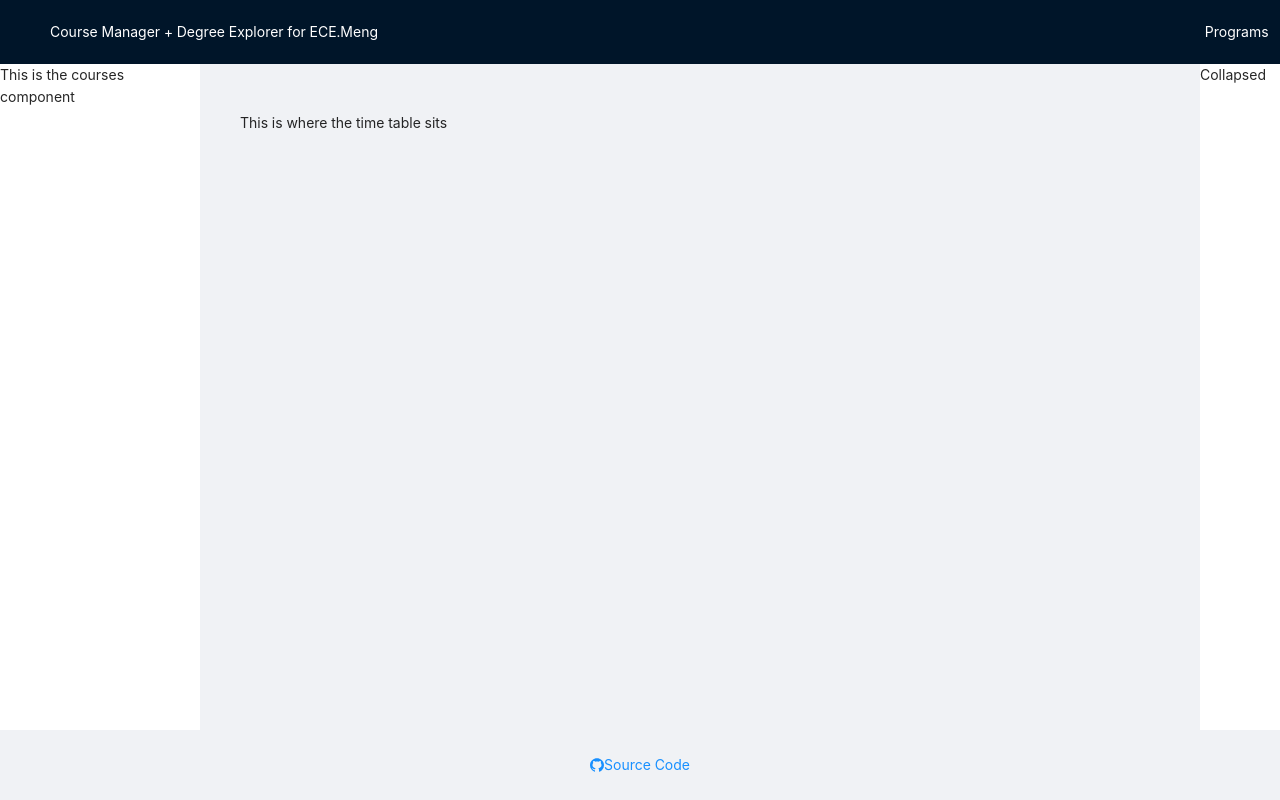
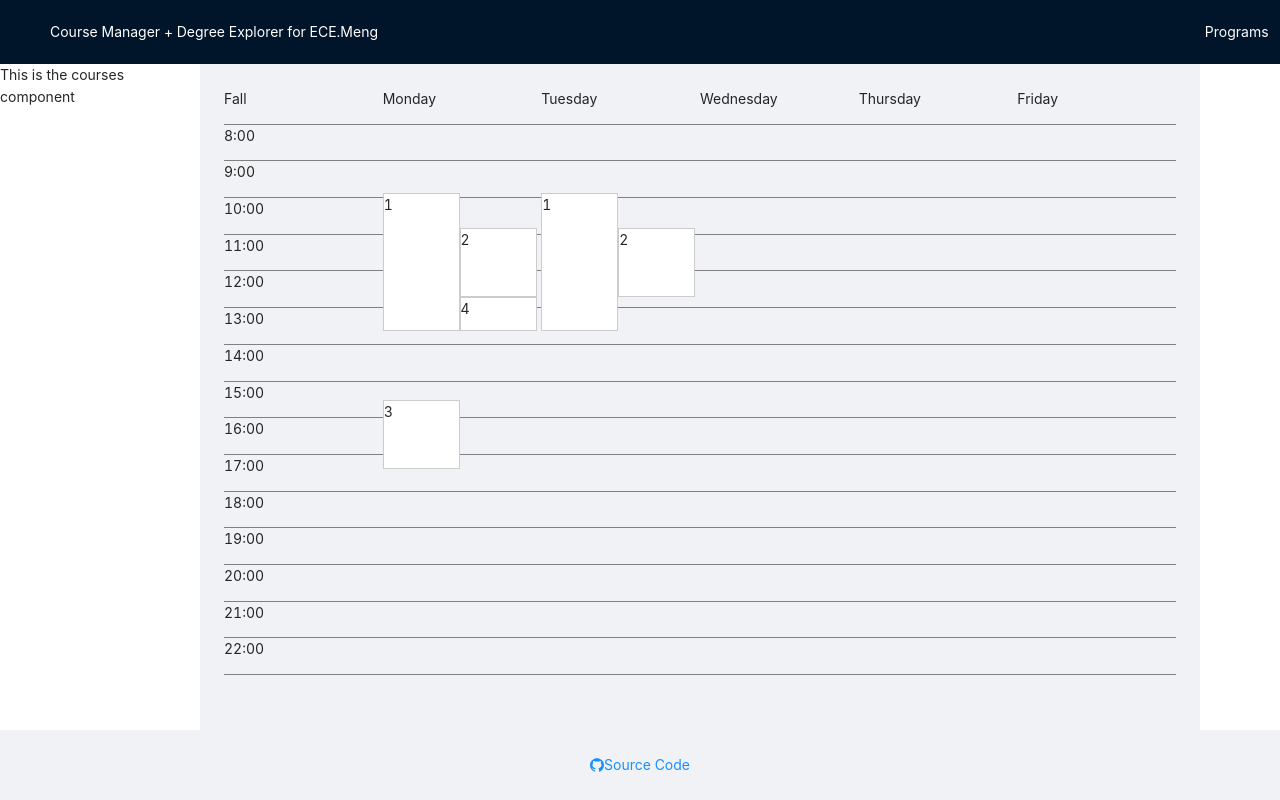
Before and after one commit to cz2h/mengf, a React (Create React App) app: page / in a window 1280 px wide. Built offline with nearby package versions, Linux system fonts and the light colour scheme.

Commit message:
init calendar

```diff
--- a/src/App.css
+++ b/src/App.css
@@ -16,7 +16,7 @@
 }
 
 .site-layout .site-layout-background {
-  background: #fff;
+  background: white;
 }
 
 .customize-header {
--- a/src/App.js
+++ b/src/App.js
@@ -7,6 +7,7 @@ import { Provider } from "react-redux";
 import store from "./redux/store";
 
 import ConnectedProgram from "./programs";
+import Calanedar from "./calendar";
 const { Header, Sider, Content, Footer } = Layout;
 
 function App() {
@@ -34,12 +35,11 @@ function App() {
             <Content
               className="site-layout-background"
               style={{
-                margin: "24px 16px",
                 padding: 24,
                 minHeight: 280,
               }}
             >
-              This is where the time table sits
+              <Calanedar />
             </Content>
             <Sider
               trigger={null}
@@ -48,11 +48,7 @@ function App() {
               theme="light"
               width={350}
             >
-              {collapsed ? (
-                <div>{"Collapsed "}</div>
-              ) : (
-                <div>{<ConnectedProgram />}</div>
-              )}
+              {collapsed ? "" : <div>{<ConnectedProgram />}</div>}
             </Sider>
           </Layout>
           <Footer style={{ textAlign: "center" }}>
--- /dev/null
+++ b/src/asset/scheduler.js
@@ -0,0 +1,67 @@
+let sample = [
+  {
+    key: "2",
+    start: "10",
+    end: "12",
+  },
+  {
+    key: "1",
+    start: "9",
+    end: "13",
+  },
+
+  {
+    key: "4",
+    start: "15",
+    end: "17",
+  },
+  {
+    key: "3",
+    start: "12",
+    end: "13",
+  },
+];
+
+function hasConflict(c1, c2) {
+  return !(
+    Number(c1.end) <= Number(c2.start) || Number(c1.start) >= Number(c2.end)
+  );
+}
+
+/**
+ Given all courses at a given date, get the number of processors(number of conflicts)
+ and return all processors containing courses.
+ @param {Array} courses: list of {key, start, end}
+ @returns : [[{course}]...]
+ */
+export function getNumProcessor(courses) {
+  courses.sort((k1, k2) => {
+    let s1 = Number(k1.start);
+    let s2 = Number(k2.start);
+    return s1 - s2;
+  });
+  let res = new Array();
+  for (let i = 0; i < courses.length; i++) {
+    let curCourse = courses[i];
+    let appended = false;
+    // Find first fit
+    for (let j = 0; j < res.length; j++) {
+      let processor = res[j];
+      if (
+        processor.length === 0 ||
+        !hasConflict(processor[processor.length - 1], curCourse)
+      ) {
+        processor.push(curCourse);
+        appended = true;
+        break;
+      }
+    }
+    // Add a new processor if there is no available processor
+    if (!appended) {
+      let newP = new Array();
+      newP.push(curCourse);
+      res.push(newP);
+    }
+  }
+  return res;
+}
--- /dev/null
+++ b/src/calendar/Calendar.css
@@ -0,0 +1,19 @@
+.background-row {
+  position: relative;
+}
+
+.cellBox {
+  position: relative;
+  float: left;
+}
+
+.course-grid {
+  position: absolute;
+  background-color: white;
+  border: 1px solid #ccc;
+  cursor: pointer;
+}
+
+.course-grid:hover {
+  border: 2px solid black;
+}
--- /dev/null
+++ b/src/calendar/Calendar.js
@@ -0,0 +1,155 @@
+import React, { useState } from "react";
+import { connect } from "react-redux";
+
+// import animation effect.
+import "./Calendar.css";
+
+const { getNumProcessor } = require("../asset/scheduler");
+
+// Constants for table headers
+const days = ["Monday", "Tuesday", "Wednesday", "Thursday", "Friday"];
+const dayToLength = {
+  Monday: 1,
+  Tuesday: 2,
+  Wednesday: 3,
+  Thursday: 4,
+  Friday: 5,
+};
+
+// Test sample data
+const sample = {
+  Monday: [
+    {
+      key: "2",
+      start: "10",
+      end: "12",
+    },
+    {
+      key: "1",
+      start: "9",
+      end: "13",
+    },
+
+    {
+      key: "4",
+      start: "12",
+      end: "13",
+    },
+    {
+      key: "3",
+      start: "15",
+      end: "17",
+    },
+  ],
+  Tuesday: [
+    {
+      key: "2",
+      start: "10",
+      end: "12",
+    },
+    {
+      key: "1",
+      start: "9",
+      end: "13",
+    },
+  ],
+  Wednesday: [],
+};
+
+// Constants related to course-div length
+const timeSlots = 15;
+const lineHeight = (1 / 16) * 100;
+const cellWidth = (1 / 6) * 100;
+
+// style constants
+const cellStyle = {
+  width: `${cellWidth}%`,
+  height: "100%",
+};
+
+const rowStyle = {
+  height: `${lineHeight}%`,
+  width: "100%",
+  borderBottom: "1px solid grey",
+};
+
+const Calanedar = ({ schedule = sample }) => {
+  // Dynamically generated grids representating selected courses
+  let courseGrids = [];
+  for (let day in schedule) {
+    let courseAtDay = schedule[day];
+    let processors = getNumProcessor(courseAtDay); // number of courses
+    let numProcessor = processors.length;
+
+    let courseAtDayDivs = [];
+    for (let index in processors) {
+      processors[index].map((course) => {
+        let divWidth = (1 / numProcessor) * 100;
+        let courseDiv = (
+          <div
+            className="course-grid"
+            style={{
+              left: `${index * divWidth}%`,
+              top: `${(Number(course.start) - 7) * lineHeight}%`,
+              height: `${
+                (Number(course.end) - Number(course.start)) * lineHeight
+              }%`,
+              width: `${divWidth}%`,
+            }}
+          >
+            {course.key}
+          </div>
+        );
+        courseAtDayDivs.push(courseDiv);
+      });
+    }
+
+    courseGrids.push(
+      <div
+        className="day-container"
+        style={{
+          position: "absolute",
+          left: `${dayToLength[day] * cellWidth}%`,
+          top: `${lineHeight}%`,
+          height: `${lineHeight * timeSlots}%`,
+          width: `${0.97 * cellWidth}%`,
+        }}
+      >
+        {courseAtDayDivs}
+      </div>
+    );
+  }
+
+  // Calendar with time line at the back
+  const background = [
+    <div className="background-row" style={rowStyle}>
+      <div className="cellBox" style={cellStyle}>
+        <p>Fall</p>
+      </div>
+      {days.map((day) => {
+        return (
+          <div className="cellBox" style={cellStyle}>
+            <p>{day}</p>
+          </div>
+        );
+      })}
+    </div>,
+  ];
+  for (let i = 0; i < timeSlots; i++) {
+    background.push(
+      <div className="background-row" style={rowStyle}>{`${8 + i}:00`}</div>
+    );
+  }
+
+  return (
+    <div
+      class="calendar-container"
+      style={{ height: "95%", width: "100%", position: "relative" }}
+    >
+      {background}
+      {courseGrids}
+    </div>
+  );
+};
+
+export default Calanedar;
--- /dev/null
+++ b/src/calendar/index.js
@@ -0,0 +1 @@
+export { default } from "./Calendar.js";
```
